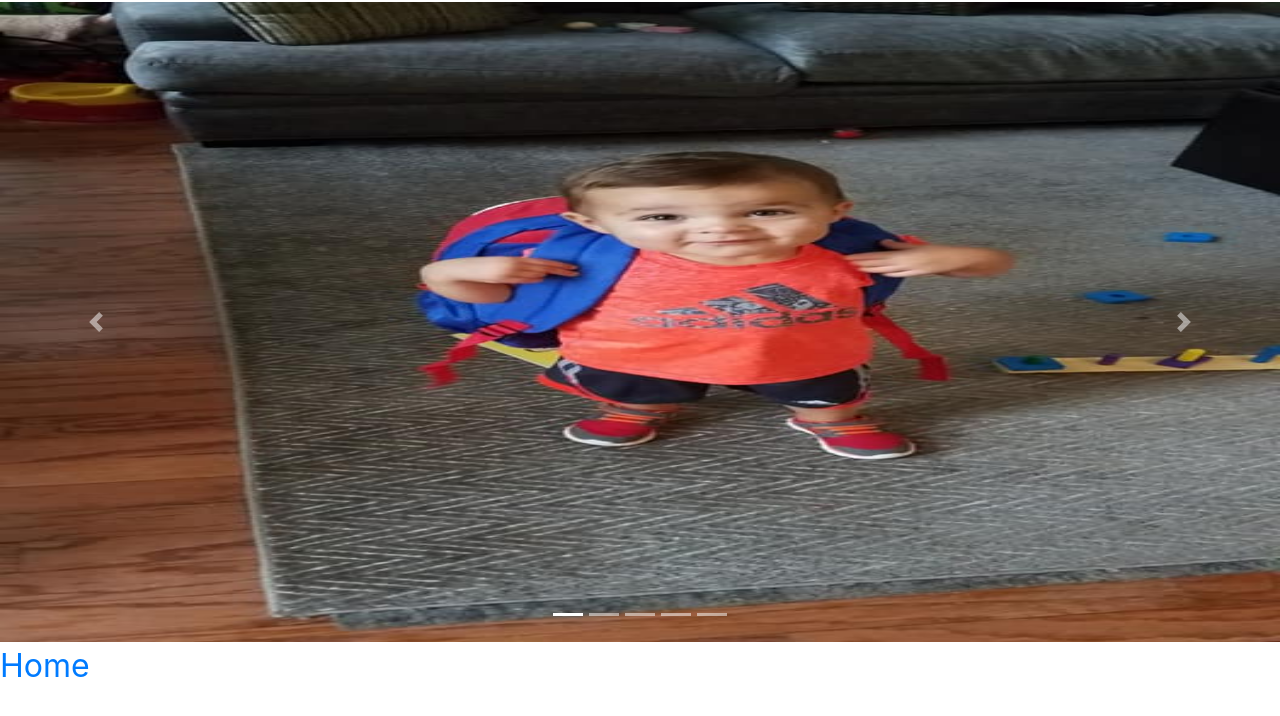
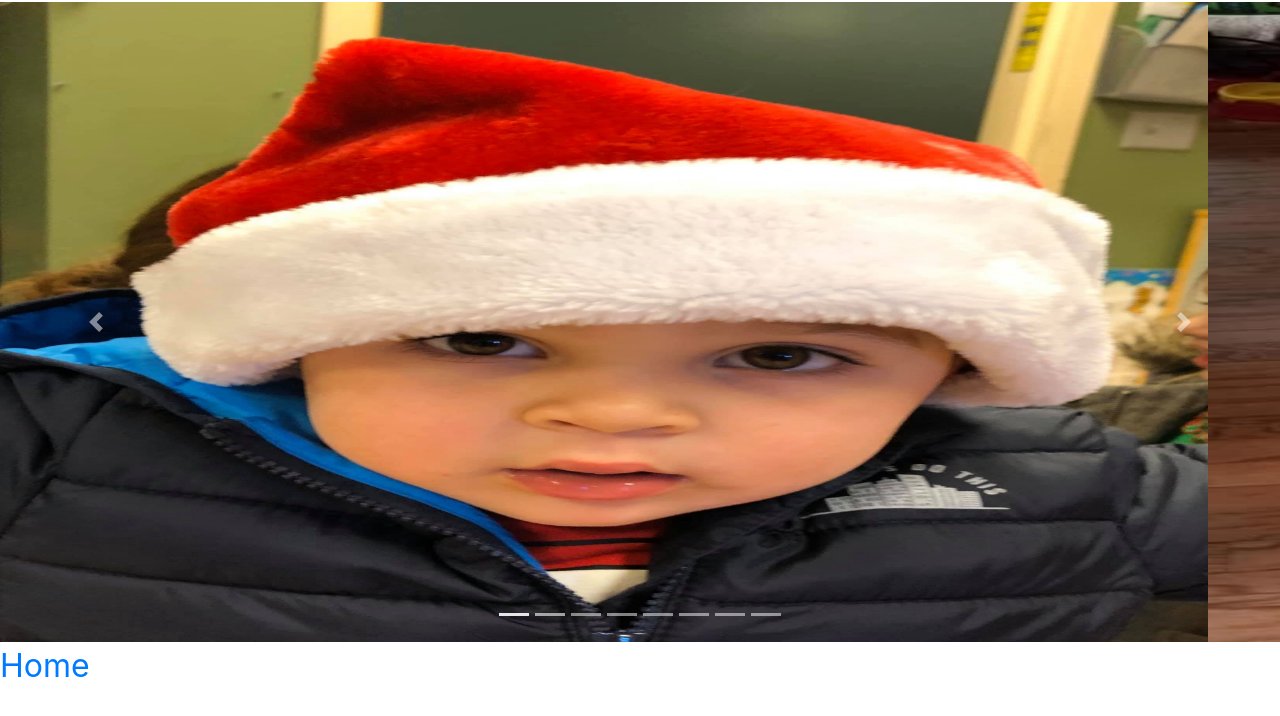
Before and after one commit to cpsexton/NanasAngels, a plain HTML site: page logan.html in a window 1280 px wide. Shown: the part 54-770 px from the top of the page. Drawn offline with nearby package versions, Linux system fonts and the light colour scheme.

Commit message:
fixes scrolling issue on Logan page. Sets max-height instead of height on all pictures

```diff
--- a/logan.css
+++ b/logan.css
@@ -10,5 +10,5 @@
 }
 
 img {
-    height: 80vh;
+    max-height: 80vh;
 }
--- a/logan.html
+++ b/logan.html
@@ -19,13 +19,16 @@
                     <li data-target="#carouselExampleIndicators" data-slide-to="2"></li>
                     <li data-target="#carouselExampleIndicators" data-slide-to="3"></li>
                     <li data-target="#carouselExampleIndicators" data-slide-to="4"></li>
+                    <li data-target="#carouselExampleIndicators" data-slide-to="5"></li>
+                    <li data-target="#carouselExampleIndicators" data-slide-to="6"></li>
+                    <li data-target="#carouselExampleIndicators" data-slide-to="7"></li>
 
                 </ol>
                 <div class="carousel-inner">
                     <div class="carousel-item active">
                         <img src="./Pictures/LoganSantaHat.jpg" class="d-block w-100" alt="">
                     </div>
-                    <div class="carousel-item active">
+                    <div class="carousel-item">
                         <img src="./Pictures/LoganSchool.jpg" class="d-block w-100" alt="">
                     </div>
                     <div class="carousel-item">
--- a/public/logan.css
+++ b/public/logan.css
@@ -10,5 +10,5 @@
 }
 
 img {
-    height: 80vh;
+    max-height: 80vh;
 }
```
Also changed, not shown: public/logan.html (+4 -1 lines).
